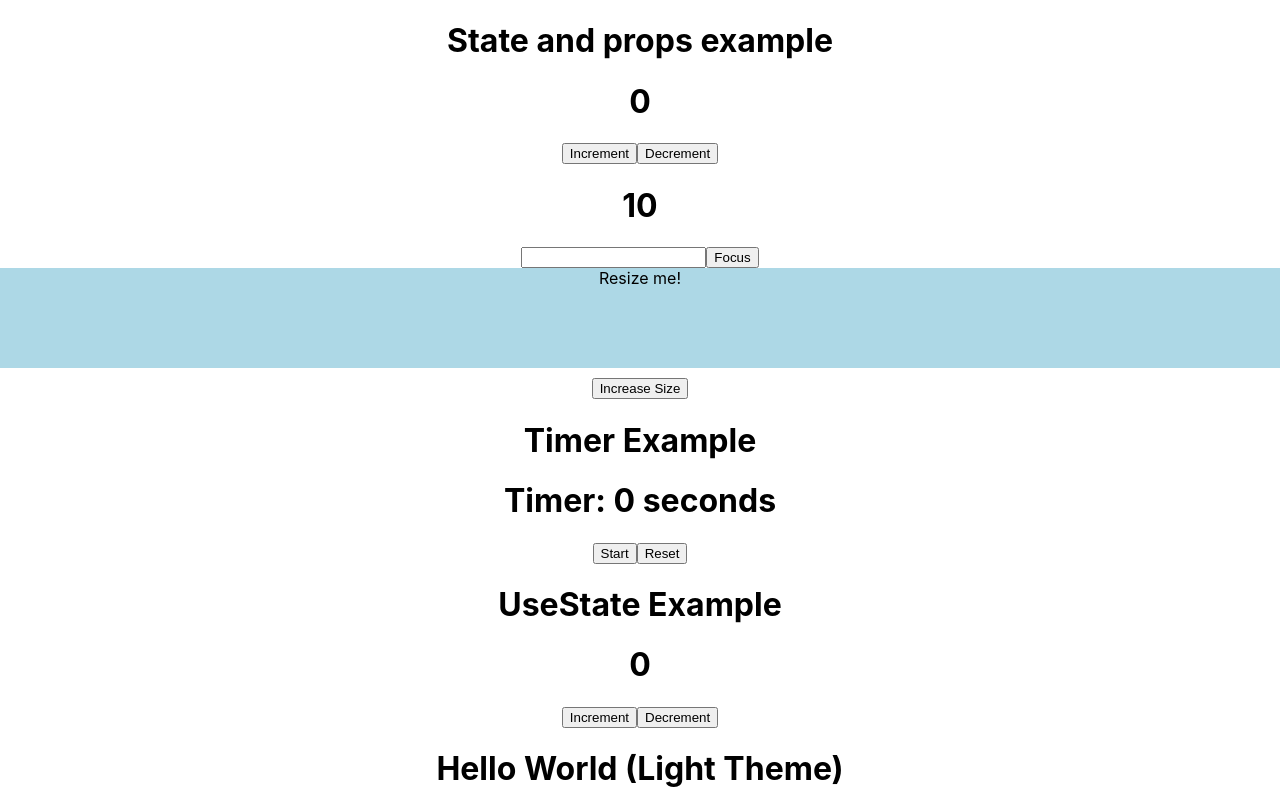
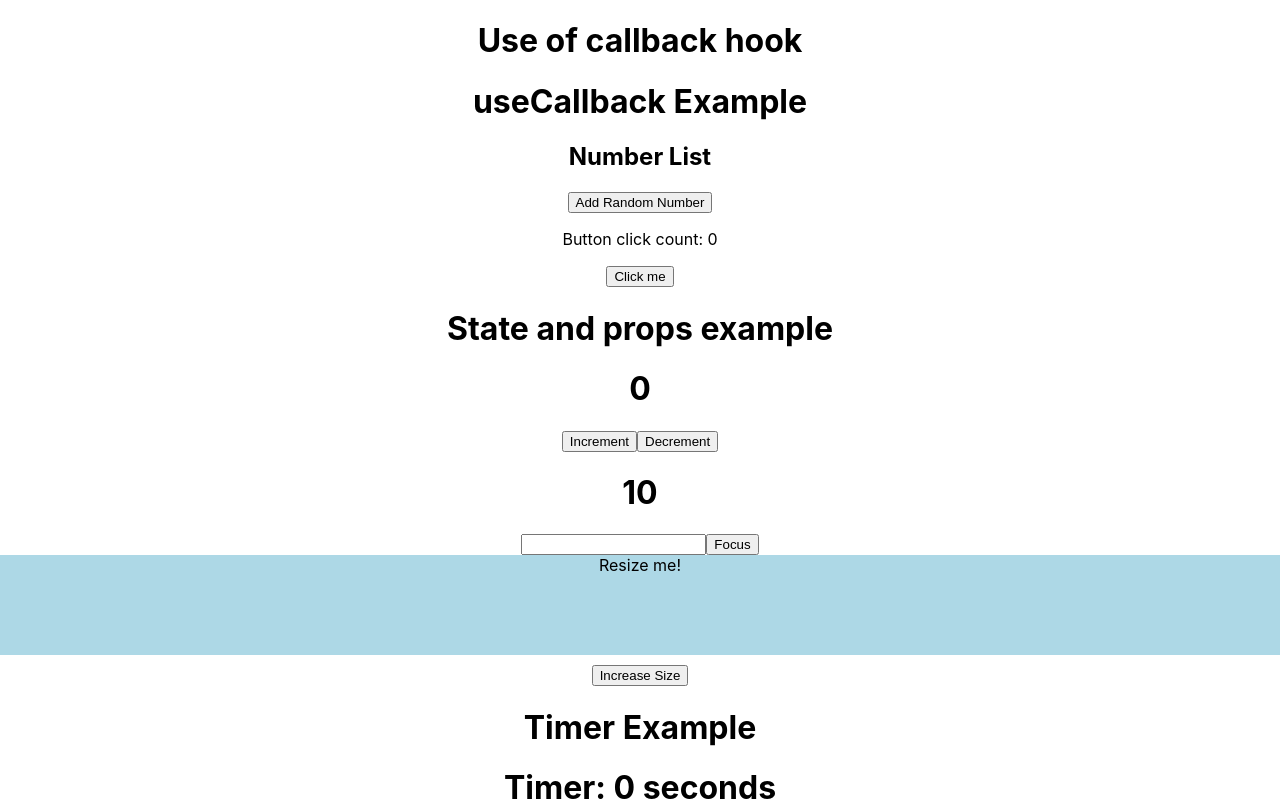
Before and after one commit to ravindrasharmacs/ReactProjDec, a React (Create React App) app: page / in a window 1280 px wide. Shown: the top 801 px of the page. Built offline with nearby package versions, Linux system fonts and the light colour scheme.

Commit message:
react_016 : useCallback hook addNumber

```diff
--- a/src/App.js
+++ b/src/App.js
@@ -10,6 +10,7 @@ import ExpCal from "./ExpCal";
 import ExampleComponent from "./ExampleClass";
 
 import { ThemeProvider, useTheme } from './ThemeContext'; // Import the Theme Provider
+import ExCalback from "./ExCalback";
 
 const ThemedApp = () => {
     const { theme, toggleTheme } = useTheme(); // Use the Theme Context
@@ -25,6 +26,8 @@ const ThemedApp = () => {
 const App = () => (
     //Example of useState hook
     <div className="App">
+        <h1>Use of callback hook</h1>
+        <ExCalback />
         <h1>State and props example</h1>
         <Counter />
          <ExpCal num={5} />
--- /dev/null
+++ b/src/ExCalback.js
@@ -0,0 +1,44 @@
+import React, { useState, useCallback, memo } from 'react';
+
+
+// A memoized component that renders a list of numbers
+const NumberList = memo(({ numbers, addNumber }) => {
+  console.log("NumberList rendered");
+  return (
+    <div>
+      <h2>Number List</h2>
+      <ul>
+        {numbers.map((number, index) => (
+          <li key={index}>{number}</li>
+        ))}
+      </ul>
+      <button onClick={addNumber}>Add Random Number</button>
+    </div>
+  );
+});
+
+const ExCalback = () => {
+  const [numbers, setNumbers] = useState([]);
+  const [count, setCount] = useState(0);
+
+  // useCallback memoizes the addNumber function
+  const addNumber = useCallback(() => {
+    const newNumber = Math.floor(Math.random() * 100);
+    setNumbers(prevNumbers => [...prevNumbers, newNumber]);
+  }, []); // Empty dependency array means this function is created once and never changes
+
+  return (
+    <div>
+      <h1>useCallback Example</h1>
+      <NumberList numbers={numbers} addNumber={addNumber} />
+      <div>
+        <p>Button click count: {count}</p>
+        <button onClick={() => setCount(c => c + 1)}>
+          Click me
+        </button>
+      </div>
+    </div>
+  );
+};
+
+export default ExCalback;
```
